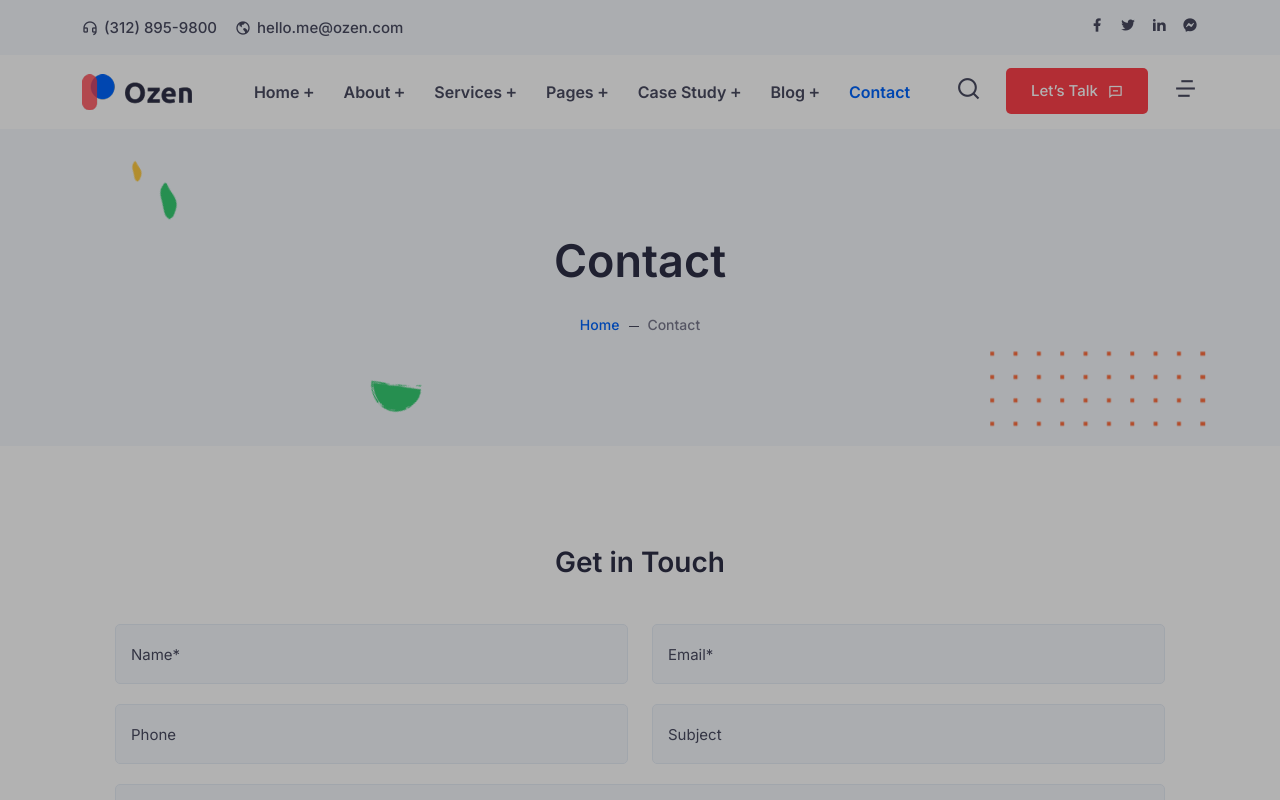
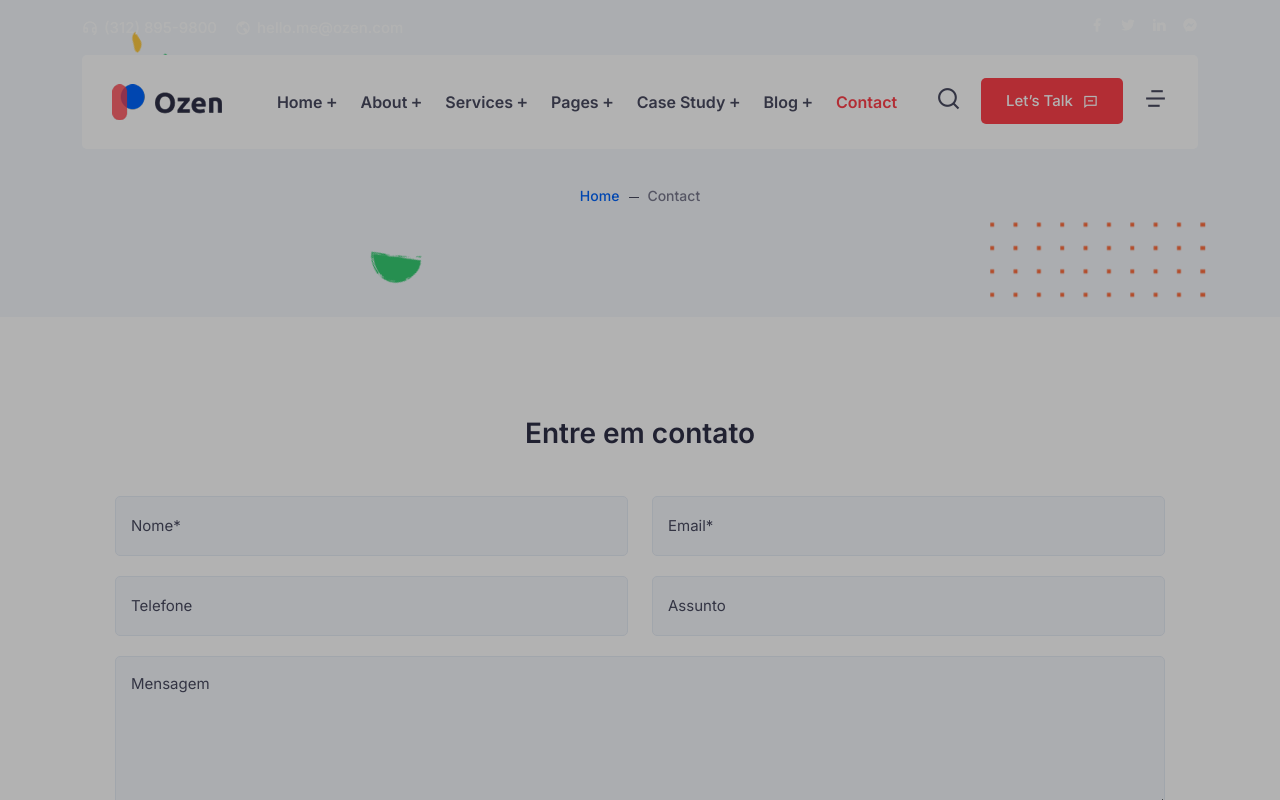
Before and after one commit to smartiny-farm/smartiny-site, a Next.js app: page /contact in a window 1280 px wide. Shown: the top 800 px of the page. Built offline with nearby package versions, Linux system fonts and the light colour scheme.

Commit message:
chore: change contact

```diff
--- a/components/Contact/ContactForm.js
+++ b/components/Contact/ContactForm.js
@@ -6,13 +6,13 @@ const ContactForm = () => {
             <div className="contact-area ptb-100">
                 <div className="container">
                     <div className="contact-form">
-                        <h3>Get in Touch</h3>
+                        <h3>Entre em contato</h3>
 
                         <form id="contactForm">
                             <div className="row">
                                 <div className="col-lg-6 col-md-6">
                                     <div className="form-group">
-                                        <input type="text" name="name" id="name" className="form-control" required placeholder="Name*" />
+                                        <input type="text" name="name" id="name" className="form-control" required placeholder="Nome*" />
                                     </div>
                                 </div>
 
@@ -24,25 +24,25 @@ const ContactForm = () => {
 
                                 <div className="col-lg-6 col-md-6">
                                     <div className="form-group">
-                                        <input type="text" name="phone_number" id="phone_number" required className="form-control" placeholder="Phone" />
+                                        <input type="text" name="phone_number" id="phone_number" required className="form-control" placeholder="Telefone" />
                                     </div>
                                 </div>
 
                                 <div className="col-lg-6 col-md-6">
                                     <div className="form-group">
-                                        <input type="text" name="msg_subject" id="msg_subject" className="form-control" required  placeholder="Subject" />
+                                        <input type="text" name="msg_subject" id="msg_subject" className="form-control" required  placeholder="Assunto" />
                                     </div>
                                 </div>
 
                                 <div className="col-lg-12 col-md-12">
                                     <div className="form-group">
-                                        <textarea name="message" className="form-control" id="message" cols="30" rows="5" required placeholder="Message"></textarea>
+                                        <textarea name="message" className="form-control" id="message" cols="30" rows="5" required placeholder="Mensagem"></textarea>
                                     </div>
                                 </div>
 
                                 <div className="col-lg-12 col-md-12">
                                     <button type="submit" className="default-btn">
-                                        Send Message
+                                        Enviar Mensagem
                                         <i className="ri-arrow-right-line"></i>
                                         <span></span>
                                     </button>
--- a/components/Contact/ContactInfo.js
+++ b/components/Contact/ContactInfo.js
@@ -8,23 +8,23 @@ const ContactInfo = () => {
                     <div className="row align-items-center">
                         <div className="col-lg-4 col-md-12">
                             <div className="contact-address">
-                                <h3>Contact Address:</h3>
-                                <p>The IT industry offers a sea of options, from platforms, programming languages, methodologies, technologies, tools, and more.</p>
+                                <h3>Endereço de Contato:</h3>
+                                <p>Smartiny, levando tecnologia de ponta para o campo.</p>
 
                                 <ul className="address-info">
                                     <li>
                                         <i className="ri-customer-service-line"></i>
-                                        <a href="tel:3128959800">(312) 895-9800</a>
+                                        <a href="tel:3128959800">(66)996516832</a>
                                     </li>
 
                                     <li>
                                         <i className="ri-global-line"></i>
-                                        <a href="mailto:hello.me@ozen.com">hello.me@ozen.com</a>
+                                        <a href="mailto:hello.me@ozen.com">contato@smartiny.dev</a>
                                     </li>
 
                                     <li>
                                         <i className="ri-map-pin-line"></i>
-                                        121 St, Melbourne VIC 3000, Australia
+                                        Rua dos coqueiros 1000, Fundos da Adestec, Sinop - MT
                                     </li>
                                 </ul>
 
--- a/pages/contact.js
+++ b/pages/contact.js
@@ -4,14 +4,15 @@ import PageBanner from '../components/Common/PageBanner';
 import ContactForm from '../components/Contact/ContactForm';
 import ContactInfo from '../components/Contact/ContactInfo';
 import Footer from '../components/_App/Footer';
+import NavbarTwo from "../components/_App/NavbarTwo";
 
 const ContactPage = () => {
     return (
         <>
-			<NavbarFour />
+			<NavbarTwo />
 
 			<PageBanner
-                pageTitle="Contact"
+                pageTitle="Contato"
                 homePageUrl="/"
                 homePageText="Home"
                 activePageText="Contact"
```
